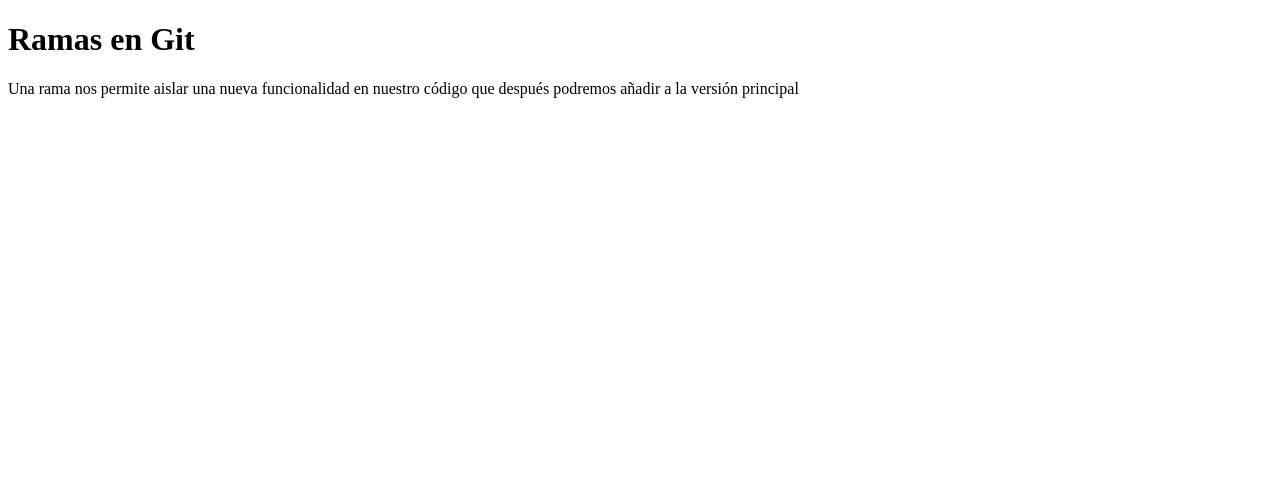
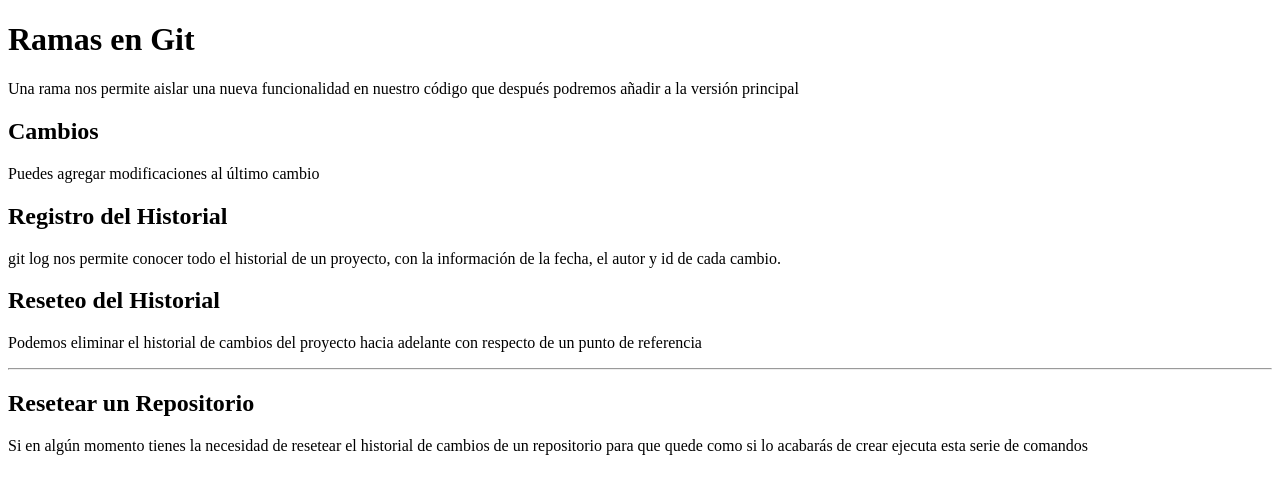
Before and after one commit to Arturo1722/escuela-git, a plain HTML site: page index.html in a window 1280 px wide. Drawn offline with Linux system fonts and the light colour scheme.

Commit message:
Con mas y mas cambios

```diff
--- a/index.html
+++ b/index.html
@@ -11,5 +11,18 @@
     <p>
         Una rama nos permite aislar una nueva funcionalidad en nuestro código que después podremos añadir a la versión principal
     </p>
+    <h2> Cambios </h2>
+    <p>Puedes agregar modificaciones al último cambio</p>
+    <h2> Registro del Historial </h2>
+    <p>git log nos permite conocer todo el historial de un proyecto, con la información de la fecha,
+        el autor y id de cada cambio.
+    </p>
+    <h2>Reseteo del Historial</h2>
+    <p>Podemos eliminar el historial de cambios del proyecto hacia adelante con respecto de un punto de referencia</p>
+    <hr>
+    <h2>Resetear un Repositorio</h2>
+    <p>Si en algún momento tienes la necesidad de resetear el historial de cambios de un repositorio para que quede como si lo acabarás de crear
+       ejecuta esta serie de comandos
+    </p>
 </body>
 </html>
```
